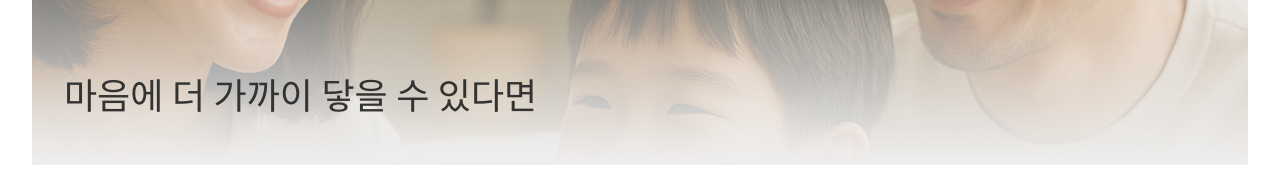
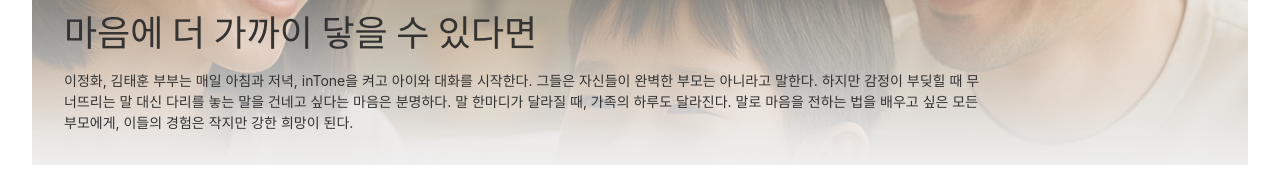
Before and after one commit to yumincho/id430-speculative-design, a React (Vite) app: page /id430-speculative-design/stories in a window 1280 px wide. Shown: the part 316-499 px from the top of the page. Built offline with nearby package versions, Linux system fonts and the light colour scheme; a web font is replaced by a local one.

Commit message:
Add summary of white articles

```diff
--- a/src/data/articlesData.ts
+++ b/src/data/articlesData.ts
@@ -35,8 +35,8 @@ export const articlesWhiteData: Record<string, ArticleData> = {
     author: "Design Team",
     date: "2024-01-15",
     imageUrl: whiteA1Image_1,
-    excerpt:
-      "Exploring innovative approaches to sustainable design in modern web development.",
+    summary:
+      "이정화, 김태훈 부부는 매일 아침과 저녁, inTone을 켜고 아이와 대화를 시작한다. 그들은 자신들이 완벽한 부모는 아니라고 말한다. 하지만 감정이 부딪힐 때 무너뜨리는 말 대신 다리를 놓는 말을 건네고 싶다는 마음은 분명하다. 말 한마디가 달라질 때, 가족의 하루도 달라진다. 말로 마음을 전하는 법을 배우고 싶은 모든 부모에게, 이들의 경험은 작지만 강한 희망이 된다.",
   },
   "article-2": {
     id: "article-2",
@@ -47,6 +47,8 @@ export const articlesWhiteData: Record<string, ArticleData> = {
     imageUrl: whiteA2Image_1,
     excerpt:
       "How user-centered design principles are shaping the future of digital products.",
+    summary:
+      "싱가포르의 한 초등학교 2학년 교실. 매일 아침 아이들과 함께 inTone Edu를 켜는 짧은 루틴이 교실을 바꿨다. 아이들은 이제 말을 더 자신 있게, 다정하게, 솔직하게 건넨다. 말 한마디에 담긴 감정이 서로를 향해 다가가게 만들고, 교실의 공기는 어느새 부드럽고 따뜻해졌다. 말하는 법이 달라지자, 함께 사는 방식도 달라지고 있다.",
   },
   "article-3": {
     id: "article-3",
@@ -85,6 +87,8 @@ export const articlesDarkData: Record<string, ArticleData> = {
     imageUrl: darkA1Image_1,
     excerpt:
       "Exploring innovative approaches to sustainable design in modern web development.",
+    summary:
+      "inTone AI 통역기가 아이의 감정을 부드럽게 표현하게 돕는다는 명목 아래, 일부 부모가 자녀의 언어를 직접 통제하는 도구로 쓰고 있다. 아이의 자유로운 의사 표현을 막고, 말을 배우는 과정 대신 검열을 강요하는 셈이다. 개발사는 기능 오용에 대해 책임을 회피하지만, 전문가들은 기술의 중립성 주장은 현실을 외면하는 태도라고 지적한다. 가정 내 권력 불균형 속에서, 기술은 아이를 억압하는 통제 수단으로 전락할 위험이 크다.",
   },
   "article-2": {
     id: "article-2",
@@ -95,6 +99,8 @@ export const articlesDarkData: Record<string, ArticleData> = {
     imageUrl: darkA1Image_2,
     excerpt:
       "How user-centered design principles are shaping the future of digital products.",
+    summary:
+      "다국적 기업 Z사는 ‘건강한 기업문화’ 명목으로 AI 통역기를 도입했지만, 직원 발언을 검열하고 솔직한 의견을 억누르는 감시 도구로 변질됐다. 신입사원 J씨는 통역기 착용을 거부했다가 공개적으로 문제시됐고, 결국 극단적 선택을 했다. 회사는 사건 이후에도 책임을 회피하며 AI 통역기 사용을 강제하고 있다. 기술이 직원 감시와 검열 수단으로 변한 현실을 냉정하게 직시해야 할 때다.",
   },
   "article-3": {
     id: "article-3",
```
